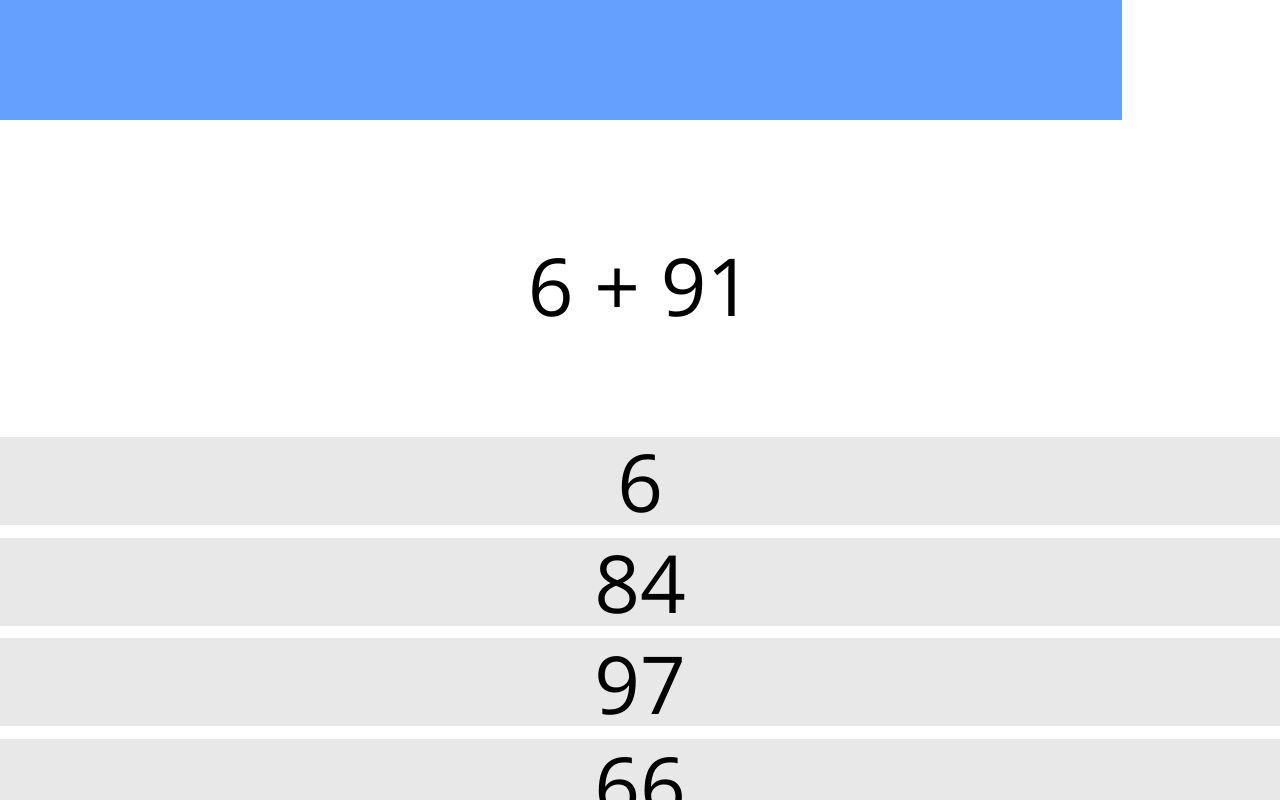
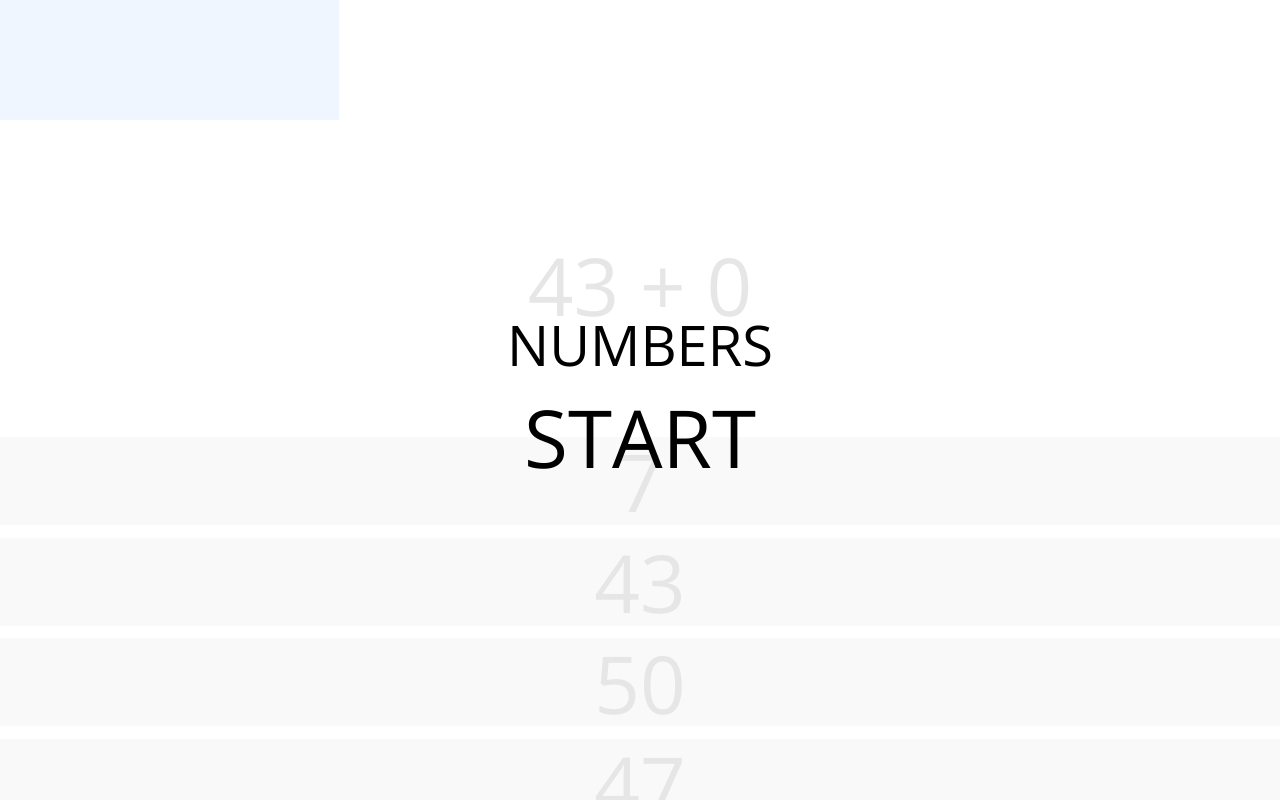
Before and after one commit to freenewipads2/Numbers, a plain HTML site: page index.html in a window 1280 px wide. Drawn offline with nearby package versions, Linux system fonts and the light colour scheme.

Commit message:
Added menu generation To fix : The intervalls are buggning upon dying

```diff
--- a/index.html
+++ b/index.html
@@ -1,40 +1,47 @@
 
+<html>
+<head>
+  <title>Numbers</title>
 <meta http-equiv="content-type" content="text/html;charset=utf-8" />
 <meta content="yes" name="apple-mobile-web-app-capable" />
 <script src="http://code.jquery.com/jquery-latest.min.js" type="text/javascript"></script>
 <script src="http://cdnjs.cloudflare.com/ajax/libs/gsap/1.19.0/TweenMax.min.js"></script>
 <script src="js/game.js"></script>
+<script src="js/menu.js"></script>
 <meta content="minimum-scale=1.0, width=device-width, maximum-scale=1.0, user-scalable=no" name="viewport" />
 <link rel="stylesheet" type="text/css" href="style.css">
+</head>
 <script>
 
 
 $(document).ready(function() {
     var numbersGame = new Game({
-        time: 10000,
+        time: 1000,
         comboMultiplier: 1, //Start value for comboMultiplier
-        comboDuration : 1000,
+        comboDuration : 500,
         animationSpeed : 0.5,
         questionElement: document.getElementsByClassName("game-question")[0],
         optionsElement: document.getElementsByClassName("game-options")[0],
+        winColor: "#5ebd65",
+        loseColor : "#f79480"
     });
 
-    numbersGame.init();
-
-    $(document).on('click', '.game-option', function() {
-        numbersGame.optionSelect(this);
+    var numbersMenu = new Menu({
+      menuContainer : document.getElementsByClassName("nav-menu")[0],
+      gameObj : numbersGame
     });
-
 });
 </script>
 
 
 <div class="wrapper">
-
-
 <div class="game wrapper">
 <div class="game timeline"></div>
 <div class="game combo-timeline"></div>
 <div class="game-question"></div>
 <div class="game-options"></div>
+
 </div>
+<div class="nav-menu">a
+</div>
+</div>
--- a/js/game.js
+++ b/js/game.js
@@ -6,9 +6,14 @@ function Game(e) {
     this.rightOption = 0;
     this.animationSpeed = e.animationSpeed;
     this.animationDelay = 0.5;
-    this.points = 0;
+    this.score = 0;
     this.comboDuration = e.comboDuration;
     this.comboMultiplier = e.comboMultiplier;
+    this.loseColor = e.loseColor;
+    this.winColor = e.winColor;
+    this.menu = e.menu;
+    this.autoPilot = false;
+    this.menu = null;
 }
 
 Array.prototype.unique = function() {
@@ -28,20 +33,52 @@ Game.prototype.init = function() {
     //Initialize originalTime for normalizing timeline
     this.originalTime = this.time;
     this.comboStart = this.originalTime;
+    this.comboMultiplier = 1;
+    this.comboDuration = 0;
+    this.autoPilot = false;
+    this.stopAI();
+    this.stopGamePlay();
     this.generateQuestion();
     var thisObj = this;
-    setInterval(function() {
+    //Adding clicks onto game options
+    $(document).on('click', '.game-option', function() {
+        thisObj.optionSelect(this);
+    });
+    this.gamePlay = setInterval(function() {
         if (thisObj.time >= 0) {
             thisObj.timeHandler();
             thisObj.comboTimeHandler();
           }
         else {
+              if(thisObj.autoPilot){
+              thisObj.time = thisObj.originalTime;
+              thisObj.init();
+            } else {
+              thisObj.menu.generateEndMenu();
+            }
 
             //game ended
 
         }
     }, 1);
 };
+
+Game.prototype.ai = function() {
+  this.autoPilot = true;
+  var thisObj = this;
+  this.autoPilotInterval = setInterval(function() {
+    var options = document.getElementsByClassName("game-option");
+    thisObj.optionSelect(options[thisObj.generateNumber(3)]);
+  },1500);
+}
+
+Game.prototype.stopAI = function(e){
+  clearInterval(this.autoPilotInterval);
+}
+
+Game.prototype.stopGamePlay = function(e){
+  clearInterval(this.gamePlay);
+}
 
 Game.prototype.timeHandler = function(e) {
     var actualWidth = (this.time / this.originalTime) * 100;
@@ -52,22 +89,28 @@ Game.prototype.timeHandler = function(e) {
 }
 
 Game.prototype.comboTimeHandler = function() {
+    //Error handling
+    if(this.currentComboTimer == null){
+      return;
+    }
     if(this.currentComboTimer === 0){
       //Die animation
-      TweenLite.to(".combo-timeline", 0.5, {
-          opacity: "0"
+      TweenLite.to(".combo-timeline", 0, {
+          background: this.loseColor
       });
+      TweenLite.to(".combo-timeline", 0, {
+          opacity: 0,
+          delay:0.5
+      });
+      this.currentComboTimer = null;
       return;
     }
     var comboEl = document.getElementsByClassName("combo-timeline")[0];
     comboEl.innerHTML = this.comboMultiplier + "X";
-    //For adding a smoother start animation
-    if(this.currentComboTimer == this.comboDuration){
-      comboEl.style.width = "100%";
-    }
     var actualWidth = (this.currentComboTimer / this.comboDuration) * 100;
-    TweenLite.to(".combo-timeline", 0.2, {
+    TweenLite.to(".combo-timeline", 0.5, {
         width: actualWidth + "%",
+        background: this.winColor,
         opacity: 1
     });
     this.currentComboTimer -= 1;
@@ -130,7 +173,7 @@ Game.prototype.looseAnimation = function(e) {
     e.id = "dead";
     TweenLite.to(e, 0.2, {
         ease: Sine.easeOut,
-        background: "#f79480",
+        background: this.loseColor,
     });
     if (side === 1) {
         TweenLite.to(e, this.animationSpeed, {
@@ -154,14 +197,14 @@ Game.prototype.winAnimation = function(e) {
         }
     }
 
-    TweenLite.to(e, 0.2, {
+    TweenLite.to(e, this.animationSpeed, {
         ease: Sine.easeOut,
         background: "#5ebd65",
         delay: this.animationDelay
     });
 }
 Game.prototype.addTime = function(t){
-  if(this.time+t > this.originalTime){
+  if( (this.time+t) > this.originalTime){
     this.time = this.originalTime;
   } else {
     this.time += t;
@@ -176,7 +219,7 @@ Game.prototype.calculatePoints = function(){
     this.comboStart = 0;
     this.comboMultiplier = 1;
   }
-  this.points += 1 * this.comboMultiplier;
+  this.score += 1 * this.comboMultiplier;
   this.addTime(300*this.comboMultiplier);
 }
 Game.prototype.optionSelect = function(e) {
--- /dev/null
+++ b/js/menu.js
@@ -0,0 +1,42 @@
+function Menu(e) {
+  this.menuContainer = e.menuContainer;
+  this.menuStatus = "start"; //start/end
+  this.gameObj = e.gameObj;
+  this.gameObj.menu = this;
+  this.generateStartMenu();
+}
+
+Menu.prototype.init = function() {
+  console.log("init");
+}
+
+
+Menu.prototype.clearMenu = function() {
+  TweenLite.to(".menu-start", 1, {
+    opacity: 0
+  });
+TweenLite.to(this.menuContainer, 1, {
+      opacity: 0,
+      display : "none",
+      delay: 1
+  });
+
+}
+Menu.prototype.generateEndMenu = function() {
+  this.gameObj.stopGamePlay();
+  this.generateStartMenu();
+}
+Menu.prototype.generateStartMenu = function() {
+  this.gameObj.init();
+  this.gameObj.ai();
+  var myObj = this;
+  $(document).on('click', '.menu-start-button', function() {
+      myObj.clearMenu();
+      myObj.gameObj.init();
+  });
+  this.menuContainer.innerHTML =
+  "<div class='menu-start'>"
+  +"<div class='menu headline'>NUMBERS</div>"
+  +"<div class='menu-start-button'>START</div>"
+  +"</div>";
+}
--- a/style.css
+++ b/style.css
@@ -1,4 +1,4 @@
-@import url(https://fonts.googleapis.com/css?family=Open+Sans:300);
+@import url('https://fonts.googleapis.com/css?family=Open+Sans:300,400,700');
 *{
 		font-weight: lighter;
     font-family: 'Open Sans', sans-serif;
@@ -11,28 +11,36 @@ div.wrapper{
 	font-family: sans-serif;
 	overflow: hidden;
 }
-div.menu-active{
-	display: block;
+div.nav-menu{
+	position: absolute;
 	width: 100%;
 	height:100%;
-}
-div.menu.start{
-	background: rgba(255,255,255,0.1);
 	display: flex;
 	align-items: center;
 	justify-content: center;
+	color: rgba(0,0,0,0.7);
+	background: rgba(255,255,255,0.9);
+	color:black;
+}
+div.menu.start{
 }
 
-div.menu.start.button{
-	width: 35vh;
-	height:35vh;
-	padding:1vh;
-	border-radius: 100%;
+div.menu-start-button{
+	width: 100%;
+	margin-bottom: 1%;
+	display: flex;
+	align-items: center;
+	justify-content: center;
+	font-weight: bolder;
+}
+
+div.menu.headline{
+	display: flex;
+	align-items: center;
+	justify-content: center;
+	width: 100%;
 	font-size: 7vh;
-	overflow: hidden;
-	color:white;
-	background: rgba(0,0,0,0.5);
-	vertical-align: center;
+	font-weight: lighter;
 }
 
 div.game.wrapper{
@@ -40,9 +48,10 @@ div.game.wrapper{
 	height:100%;
 	position: absolute;
 	top:0%;
+	left:0%;
 }
 div.game.timeline{
-	width: 100%;
+	width: 0%;
 	height:15%;
 	background: #66a0ff;
 	display: flex;
@@ -50,7 +59,6 @@ div.game.timeline{
 	justify-content: center;
 }
 div.game.combo-timeline{
-	width: 100%;
 	height:3%;
 	background: #5ebd65;
 	font-size: 3vh;
@@ -58,9 +66,9 @@ div.game.combo-timeline{
 	align-items: center;
 	justify-content: center;
 	color: white;
-	width: 0%;
 	overflow: hidden;
 	white-space: nowrap;
+	opacity: 0;
 }
 
 div.game-question{
@@ -76,7 +84,7 @@ div.game-option{
 	transition: background 0.2s;
 	width: 100%;
 	height:11%;
-	background: #e8e8e8;
+	background: silver;
 	margin-bottom: 1%;
 	display: flex;
 	align-items: center;
```
